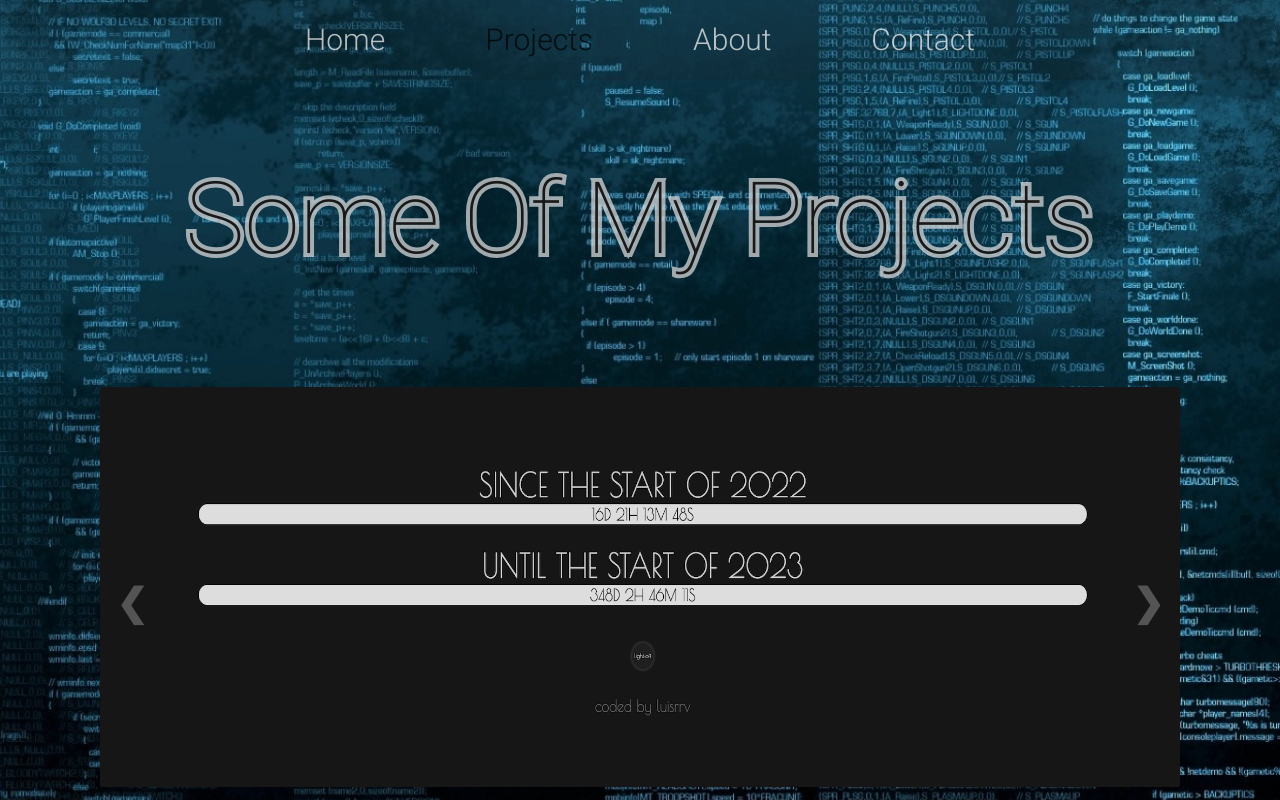
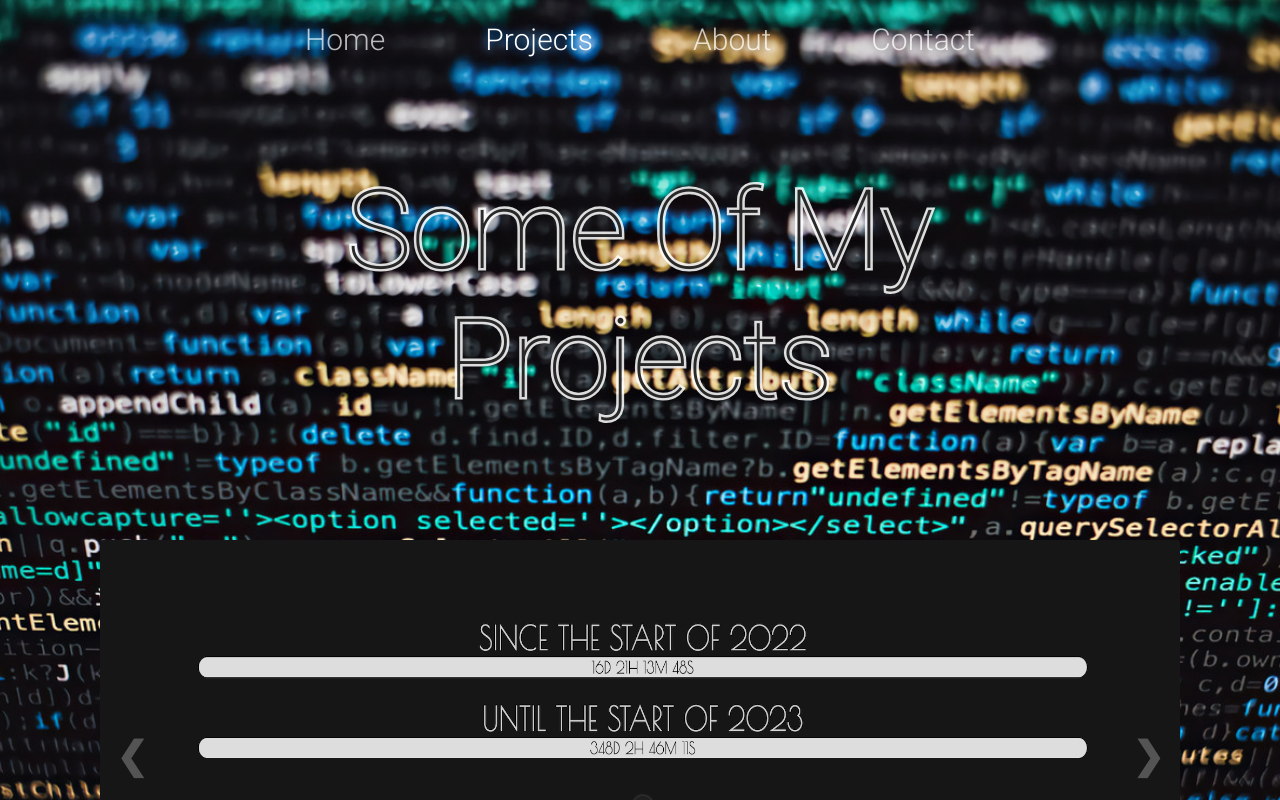
Before and after one commit to luisrrv/modern-landing-page, a plain HTML site: page index.html in a window 1280 px wide. Both pictures are taken after a click on the item "Projects". Shown: the top 800 px of the page. Drawn offline with Linux system fonts and the light colour scheme.

Commit message:
styles update

```diff
--- a/styles/index.css
+++ b/styles/index.css
@@ -10,7 +10,7 @@ body {
   display: block;
   margin: auto;
   min-height: 100vh;
-  background-image: url(/assets/p-bg.jpeg);
+  background-image: url(/assets/bg.jpg);
   background-size: cover;
   overflow: visible;
   background-repeat: no-repeat;
@@ -30,7 +30,7 @@ body {
   justify-content: center;
   align-items: center;
   z-index: 9;
-  background: #1a1a1a22;
+  background: #1a1a1a00;
 }
 
 .links {
@@ -49,11 +49,14 @@ body {
   font-size: 30px;
   font-weight: 300;
 }
-
+ul {
+  text-shadow: 0 0 10px #000000, 0px 2px 2px rgba(0, 0, 0, 0);
+}
 .link a:hover,
 .link.active a {
   opacity: 1;
-  color: rgba(0, 0, 0, 0.728);
+  color: rgb(255, 255, 255);
+  text-shadow: 0 0 10px #007ce9, 0px 2px 2px rgba(0, 0, 0, 0);
 }
 
 /* home section*/
@@ -80,8 +83,12 @@ body {
 .hero-heading {
   color: rgb(255, 255, 255);
   font-size: 150px;
-  font-weight: 300;
+  background: #000;
+  font-weight: 100;
   opacity: 0.6;
+  background-clip: text;
+  -webkit-background-clip: text;
+  -webkit-text-stroke: 1px transparent;
 }
 .home-img {
   position: absolute;
@@ -109,17 +116,17 @@ body {
 }
 
 .project-heading {
-  font-size: 100px;
+  font-size: 110px;
   font-weight: 100;
   padding: 0.6em;
-  background: #dededeb8;
+  background: #ffffffdb;
   text-transform: capitalize;
   text-align: center;
   margin-bottom: 50px;
-  color: #191919;
+  color: #191919eb;
   background-clip: text;
   -webkit-background-clip: text;
-  -webkit-text-stroke: 8px transparent;
+  -webkit-text-stroke: 5px transparent;
 }
 .project-container {
   max-width: 1500px;
```
Also changed, not shown: assets/bg.jpg (added).
